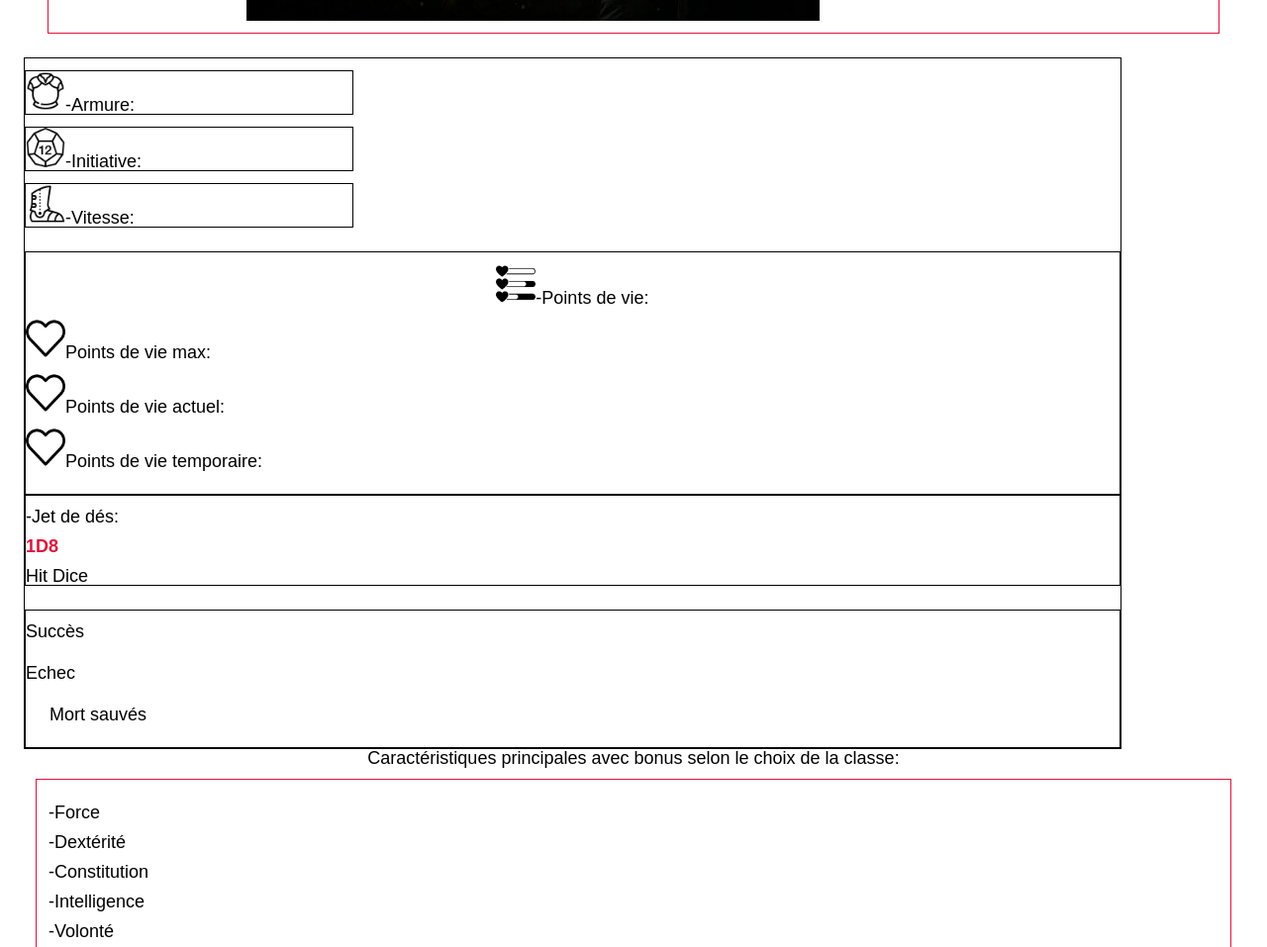
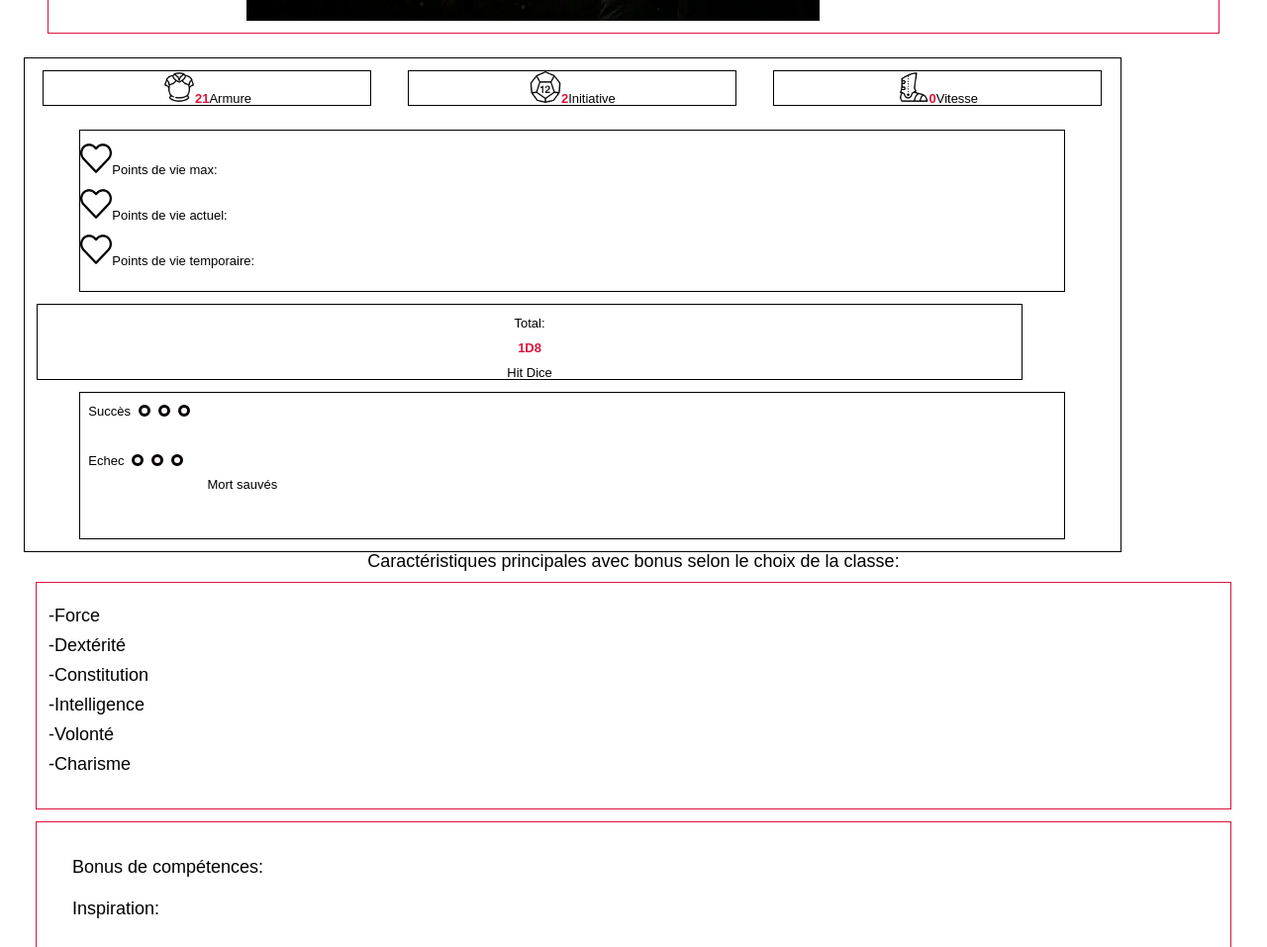
Before and after one commit to GacherBenoit/O-Dungeons-front, a React app: page /creation-personnages in a window 1280 px wide. Shown: the part 878-1835 px from the top of the page at 99% size. Built offline with nearby package versions, Linux system fonts and the light colour scheme; a web font is replaced by a local one.

Commit message:
component statistic principal integration ok

```diff
--- a/src/components/Creator/creator.scss
+++ b/src/components/Creator/creator.scss
@@ -97,36 +97,77 @@
 
 
 //Section of statisctic
+
+
 .statistics{
   width: 90%;
   border: 1px solid #000000;
+  font-size: small;                 // --------------------------Font-size of the section
 }
 .stats{
+  &__list{
+    display: flex;
+    justify-content: space-around;
+  }
   &__health-all-stats{
     border: 1px solid #000000;
+    width: 90%;
+    margin-left: auto;
+    margin-right: auto;
+    margin-top: vars.$gutter;
   }
   &__health{
     text-align: center;
   }
   &__icon{
-    width: 5vh;
+    width: 4vh;
   }
   &__armor{
     border: 1px solid #000000;
     width: 30%;
+    text-align: center;
   }
   &__initiative{
     border: 1px solid #000000;
     width: 30%;
+    text-align: center;
   }
   &__speed{
     border: 1px solid #000000;
     width: 30%;
+    text-align: center;
   }
   &__dice{
     border: 1px solid #000000;
+    width: 90%;
+    margin-left: auto;
+    margin-right: auto;
+    margin: vars.$gutter;
+    text-align: center;
   }
   &__die-throw{
     border: 1px solid #000000;
+    width: 90%;
+    margin-left: auto;
+    margin-right: auto;
+    margin-bottom: vars.$gutter;
   }
 }
+.circle{
+  height: 12px;
+  width: 12px;
+  background-color: #fff7f7;
+  border-radius: 50%;
+  display: inline-block;
+  border: solid black;
+  margin-left: 1vh;
+
+  &__success{
+    margin-left: 1vh;
+    display: flex;
+  }
+  &__loose{
+    margin-left: 1vh;
+    display: flex;
+  }
+}
--- a/src/components/Creator/index.js
+++ b/src/components/Creator/index.js
@@ -18,36 +18,34 @@ function Creator() {
       <CharacterChoices />
       <section className="statistics">
         <ul className="stats__list">
-          <li className="stats__armor"><img className="stats__icon" src={ArmorIcon} alt="armor-icon" />-Armure: </li>
-          <li className="stats__initiative"><img className="stats__icon" src={InitiativeIcon} alt="initiative-icon" />-Initiative: </li>
-          <li className="stats__speed"><img className="stats__icon" src={SpeedIcon} alt="speed-icon" />-Vitesse: </li>
+          <li className="stats__armor"><img className="stats__icon" src={ArmorIcon} alt="armor-icon" /><span>21</span>Armure </li>
+          <li className="stats__initiative"><img className="stats__icon" src={InitiativeIcon} alt="initiative-icon" /><span>2</span>Initiative </li>
+          <li className="stats__speed"><img className="stats__icon" src={SpeedIcon} alt="speed-icon" /><span>0</span>Vitesse </li>
         </ul>
         <div className="stats__health-all-stats">
           <ul>
-            <li className="stats__health"><img className="stats__icon" src={HealthList} alt="health-list-icon" />-Points de vie:</li>
             <li className="stats__health--max"><img className="stats__icon" src={Health} alt="health-icon" />Points de vie max:</li>
             <li className="stats__health-current"><img className="stats__icon" src={Health} alt="health-icon" />Points de vie actuel:</li>
             <li className="stats__health-temporary"><img className="stats__icon" src={Health} alt="health-icon" />Points de vie temporaire:</li>
           </ul>
         </div>
         <ul className="stats__dice">
-            <li><h5>-Jet de dés:</h5> </li>
+          <li><h5>Total:</h5> </li>
           <li><span className="dice__type">1D8</span></li>
           <li>Hit Dice</li>
         </ul>
-
         <div className="stats__die-throw">
-          <ul>
+          <ul className="circle__success">
             <li>Succès</li>
-            <li><span /></li>
-            <li><span /></li>
-            <li><span /></li>
+            <li><span className="circle" /></li>
+            <li><span className="circle" /></li>
+            <li><span className="circle" /></li>
           </ul>
-          <ul>
+          <ul className="circle__loose">
             <li>Echec</li>
-            <li><span /></li>
-            <li><span /></li>
-            <li><span /></li>
+            <li><span className="circle" /></li>
+            <li><span className="circle" /></li>
+            <li><span className="circle" /></li>
             <li><p>Mort sauvés</p></li>
           </ul>
         </div>
```
Lines whose indentation alone changed are shown as unchanged.
